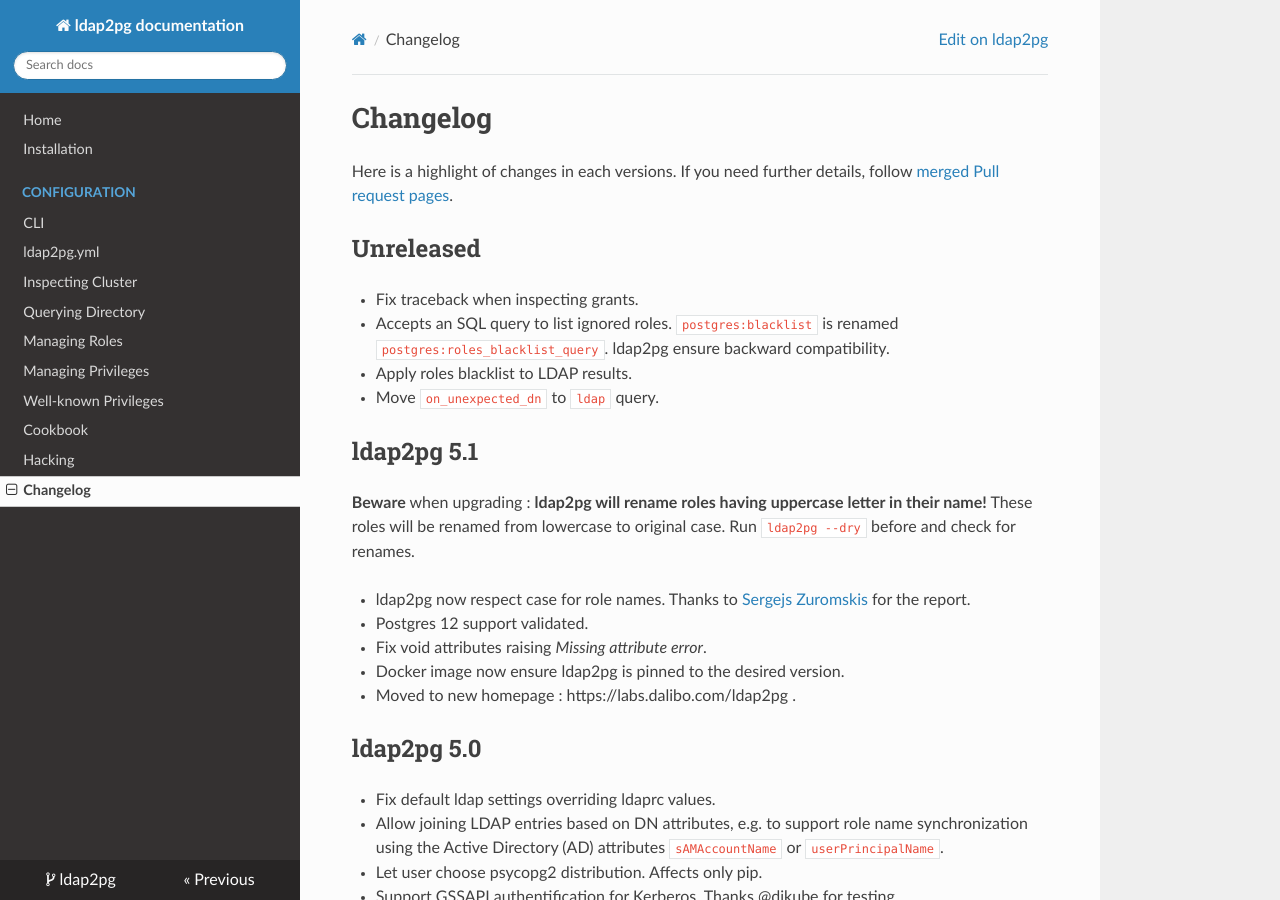
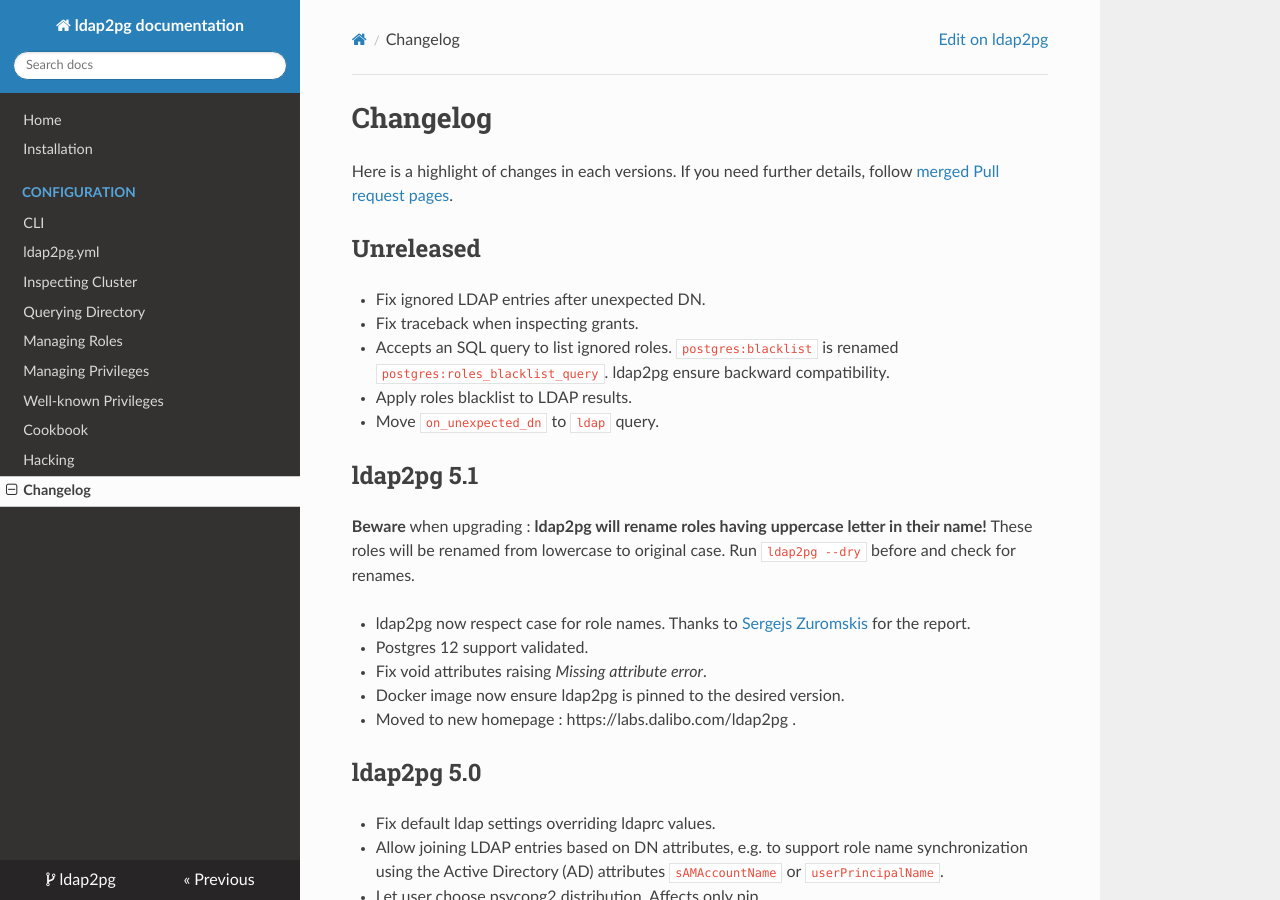
Before and after one commit to dalibo/ldap2pg, an MkDocs documentation site: the page built from docs/changelog.md, in a window 1280 px wide and 900 px high. Built offline with MkDocs 1.6.1, drawn with Linux system fonts in a browser that asks for light colours; nearby versions of some CDN libraries.

Commit message:
Add changelog entry for new unexpected DN logic

```diff
--- a/docs/changelog.md
+++ b/docs/changelog.md
@@ -9,6 +9,7 @@
 
 # Unreleased
 
+- Fix ignored LDAP entries after unexpected DN.
 - Fix traceback when inspecting grants.
 - Accepts an SQL query to list ignored roles. `postgres:blacklist` is renamed
   `postgres:roles_blacklist_query`. ldap2pg ensure backward compatibility.
```
